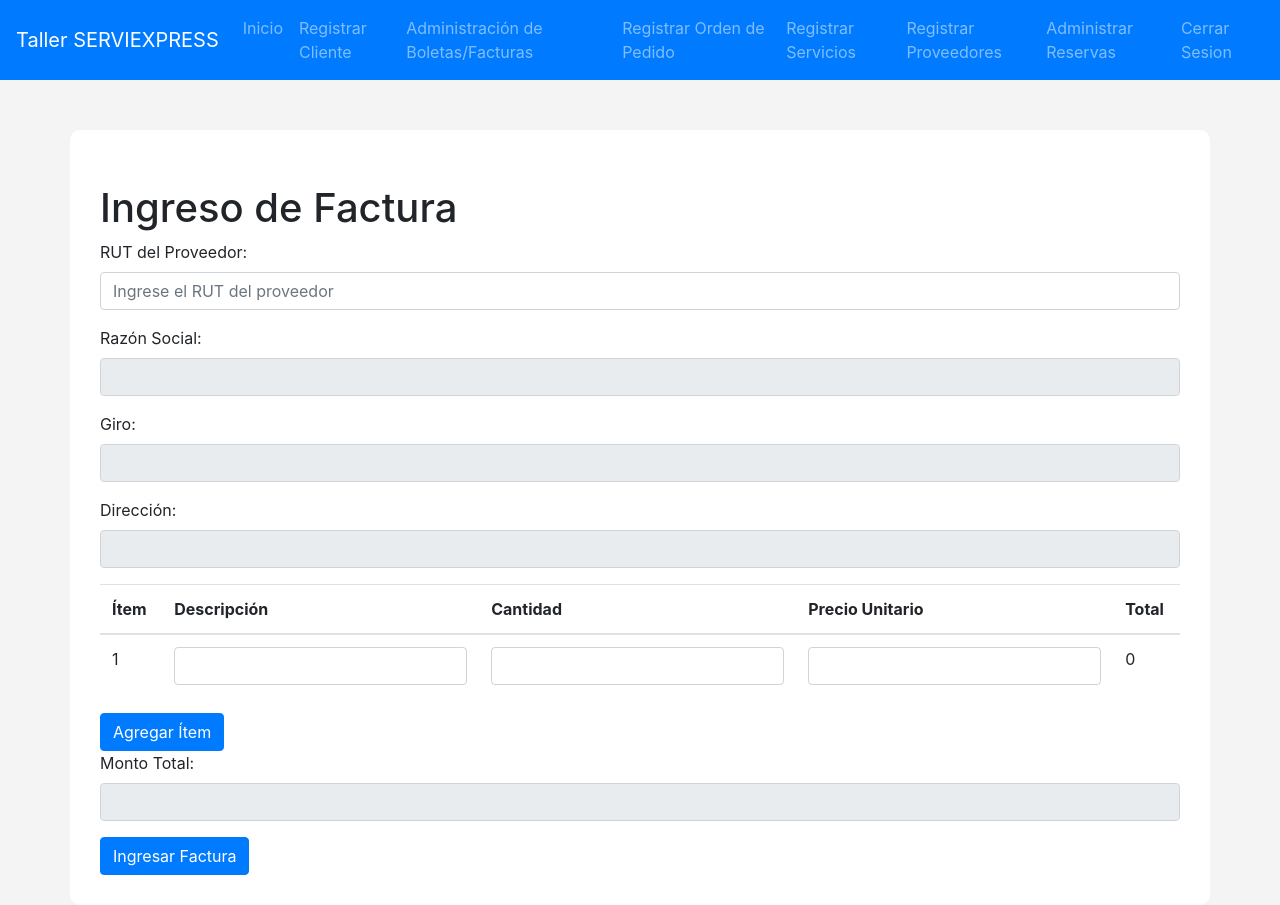
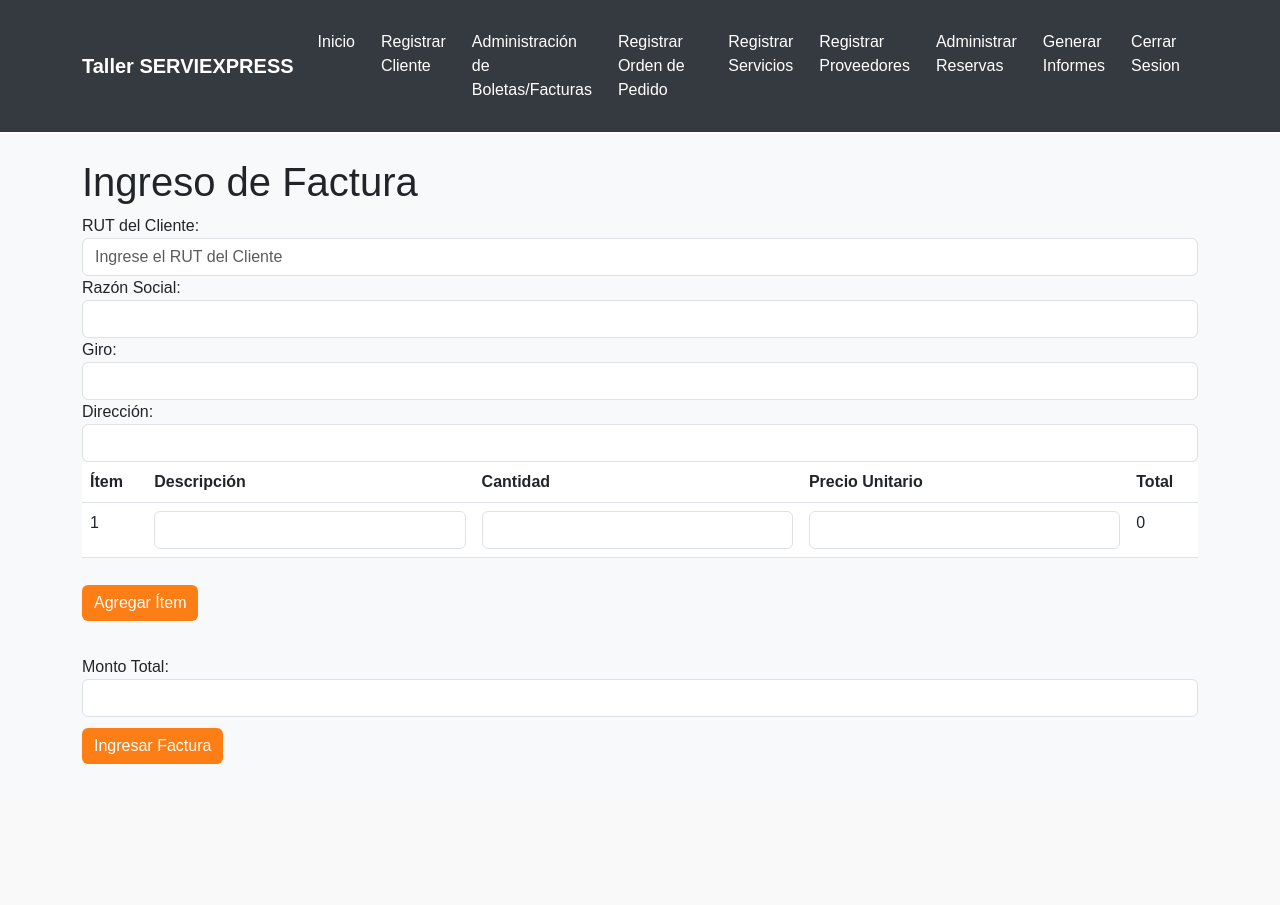
Before and after one commit to Lopr0091/taller, a PHP site: page /paginas/ingresoFactura.php in a window 1280 px wide. After the commit the page ends 764 px from the top, so only its background shows below. Run offline with PHP 8.4, Linux system fonts and the light colour scheme; the visitor is signed in with stand-in values (Sample User, id 1).

Commit message:
rosa de guadalupe, sorry brito si no funciona algo

```diff
--- a/paginas/ingresoFactura.php
+++ b/paginas/ingresoFactura.php
@@ -1,23 +1,55 @@
 <?php
 session_start();
-$usuario=$_SESSION['usuario'];
+$usuario = $_SESSION['usuario'];
 ?>
 <!DOCTYPE html>
-<html lang="es">
+<html lang="en">
+
 <head>
     <meta charset="UTF-8">
     <meta name="viewport" content="width=device-width, initial-scale=1.0">
-    <title>Ingreso de Factura - Taller Mecánico SERVIEXPRESS</title>
-    <link rel="stylesheet" href="https://maxcdn.bootstrapcdn.com/bootstrap/4.5.2/css/bootstrap.min.css">
+    <title>Menú Principal - Taller Mecánico SERVIEXPRESS</title>
+    <link href="https://cdn.jsdelivr.net/npm/bootstrap@5.3.0/dist/css/bootstrap.min.css" rel="stylesheet">
     <style>
         body {
-            background-color: #f4f4f4;
+            font-family: 'Arial', sans-serif;
+            margin: 0;
+            padding: 0;
+            background-color: #f8f9fa;
         }
-        .container {
+
+        .navbar {
+            background-color: #343a40;
+            padding: 15px 0;
+            border-bottom: 2px solid #fff;
+        }
+
+        .navbar-brand {
+            color: #fff !important;
+            font-weight: bold;
+        }
+
+        .navbar-nav .nav-link {
+            color: #fff !important;
+            margin-right: 10px;
+            padding: 15px 0;
+        }
+
+        .navbar-toggler-icon {
             background-color: #fff;
-            padding: 30px;
-            border-radius: 10px;
-            margin-top: 50px;
+        }
+
+        .btn-orange {
+            background-color: #fd7e14;
+            color: #fff;
+            border: none;
+            margin-bottom: 3%;
+            margin-top: 1%;
+        }
+
+        .btn-orange:hover {
+            background-color: #343a40;
+            color: #fff;
         }
     </style>
     <style>
@@ -31,14 +63,16 @@ $usuario=$_SESSION['usuario'];
         }
     </style>
 </head>
+
 <body>
-    <header>
-        <nav class="navbar navbar-expand-lg navbar-dark bg-primary">
+    <nav class="navbar navbar-expand-lg navbar-dark">
+        <div class="container">
             <a class="navbar-brand" href="#">Taller SERVIEXPRESS</a>
-            <button class="navbar-toggler" type="button" data-toggle="collapse" data-target="#navbarNav" aria-controls="navbarNav" aria-expanded="false" aria-label="Toggle navigation">
+            <button class="navbar-toggler" type="button" data-toggle="collapse" data-target="#navbarNav"
+                aria-controls="navbarNav" aria-expanded="false" aria-label="Toggle navigation">
                 <span class="navbar-toggler-icon"></span>
             </button>
-            <div class="collapse navbar-collapse" id="navbarNav">
+            <div class="collapse navbar-collapse justify-content-end" id="navbarNav">
                 <ul class="navbar-nav ml-auto">
                     <li class="nav-item">
                         <a class="nav-link" href="menuPrincipalUsuario.php">Inicio</a>
@@ -62,26 +96,29 @@ $usuario=$_SESSION['usuario'];
                         <a class="nav-link" href="reservaCitaUsuario.php">Administrar Reservas</a>
                     </li>
                     <li class="nav-item">
+                        <a class="nav-link" href="generarInforme.php">Generar Informes</a>
+                    </li>
+                    <li class="nav-item">
                         <?php
-                            if($_SESSION!==null){
-                                echo<<<eot
-                                <a class="nav-link" href="../includes/db/cerrarSesion.php">Cerrar Sesion</a>
-                                eot;
-                            }
+                        if ($_SESSION !== null) {
+                            echo <<<eot
+                            <a class="nav-link" href="../includes/db/cerrarSesion.php">Cerrar Sesion</a>
+                            eot;
+                        }
                         ?>
                     </li>
                 </ul>
             </div>
-        </nav>
-    </header>
+        </div>
+    </nav>
 
 
     <div class="container">
         <h1 class="mt-4">Ingreso de Factura</h1>
         <form>
             <div class="form-group">
-                <label for="rut">RUT del Proveedor:</label>
-                <input type="text" class="form-control" id="rut" placeholder="Ingrese el RUT del proveedor">
+                <label for="rut">RUT del Cliente:</label>
+                <input type="text" class="form-control" id="rut" placeholder="Ingrese el RUT del Cliente">
             </div>
             <div class="form-group">
                 <label for="razonSocial">Razón Social:</label>
@@ -116,12 +153,12 @@ $usuario=$_SESSION['usuario'];
                     </tr>
                 </tbody>
             </table>
-            <button type="button" class="btn btn-primary" id="agregarItem">Agregar Ítem</button>
+            <button type="button" class="btn btn-orange" id="agregarItem">Agregar Ítem</button>
             <div class="form-group">
                 <label for="montoTotal">Monto Total:</label>
                 <input type="text" class="form-control" id="montoTotal" readonly>
             </div>
-            <button type="submit" class="btn btn-primary">Ingresar Factura</button>
+            <button type="submit" class="btn btn-orange">Ingresar Factura</button>
         </form>
     </div>
 
@@ -129,8 +166,8 @@ $usuario=$_SESSION['usuario'];
     <script src="https://cdn.jsdelivr.net/npm/@popperjs/core@2.9.3/dist/umd/popper.min.js"></script>
     <script src="https://maxcdn.bootstrapcdn.com/bootstrap/4.5.2/js/bootstrap.min.js"></script>
     <script>
-        $(document).ready(function() {
-            $("#agregarItem").click(function() {
+        $(document).ready(function () {
+            $("#agregarItem").click(function () {
                 var numItems = $(".item-num").length + 1;
                 var newItem = '<tr>' +
                     '<td class="item-num">' + numItems + '</td>' +
@@ -138,7 +175,7 @@ $usuario=$_SESSION['usuario'];
                     '<td><input type="text" class="form-control cantidad" name="cantidad[]"></td>' +
                     '<td><input type="text" class="form-control precioUnitario" name="precioUnitario[]"></td>' +
                     '<td class="total">0</td>' +
-                '</tr>';
+                    '</tr>';
                 $("table tbody").append(newItem);
             });
 
@@ -162,4 +199,5 @@ $usuario=$_SESSION['usuario'];
         });
     </script>
 </body>
+
 </html>
```
Also changed, not shown: paginas/mostrarProducto.php (+79 -13 lines), paginas/registrarOrden.php (+88 -17 lines).
